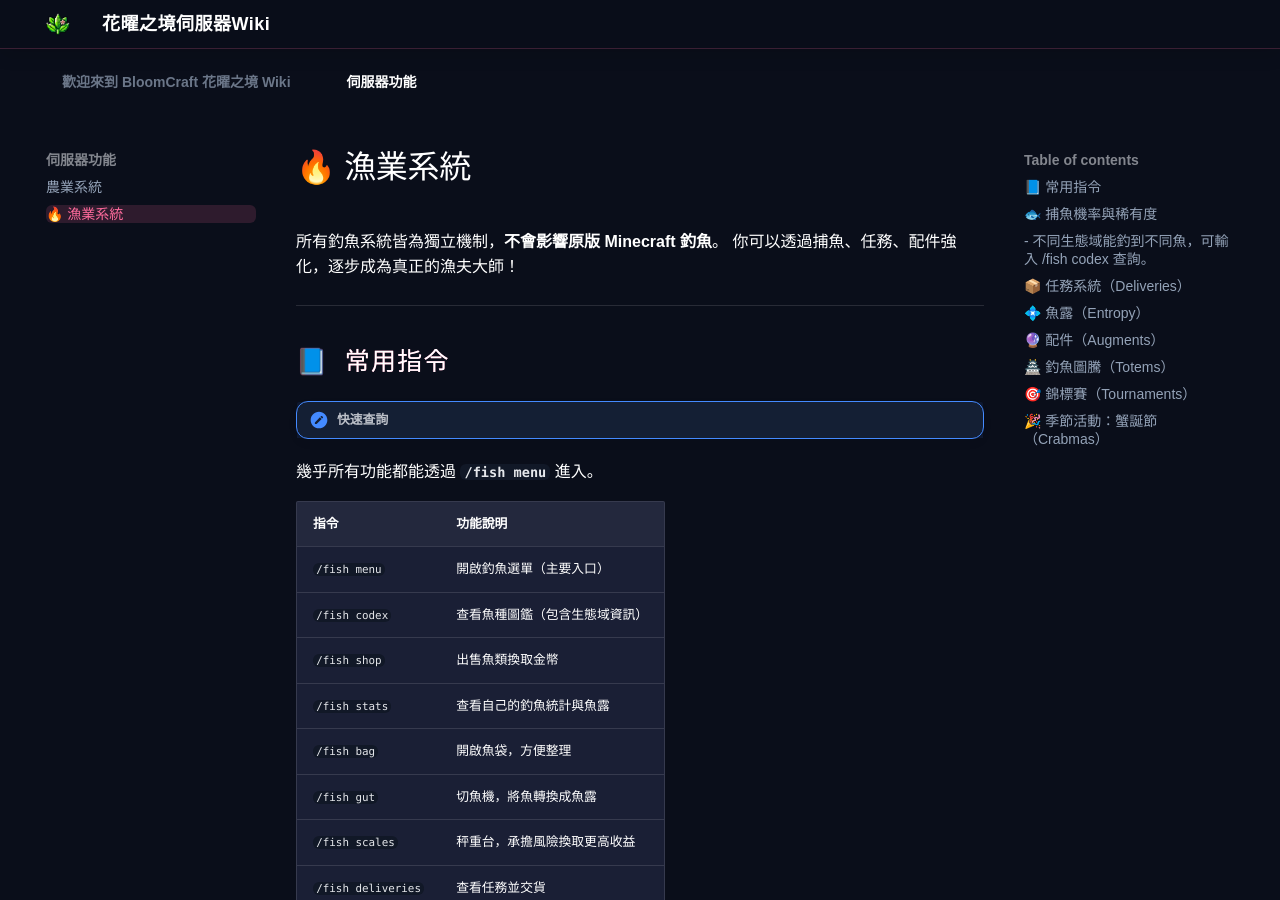
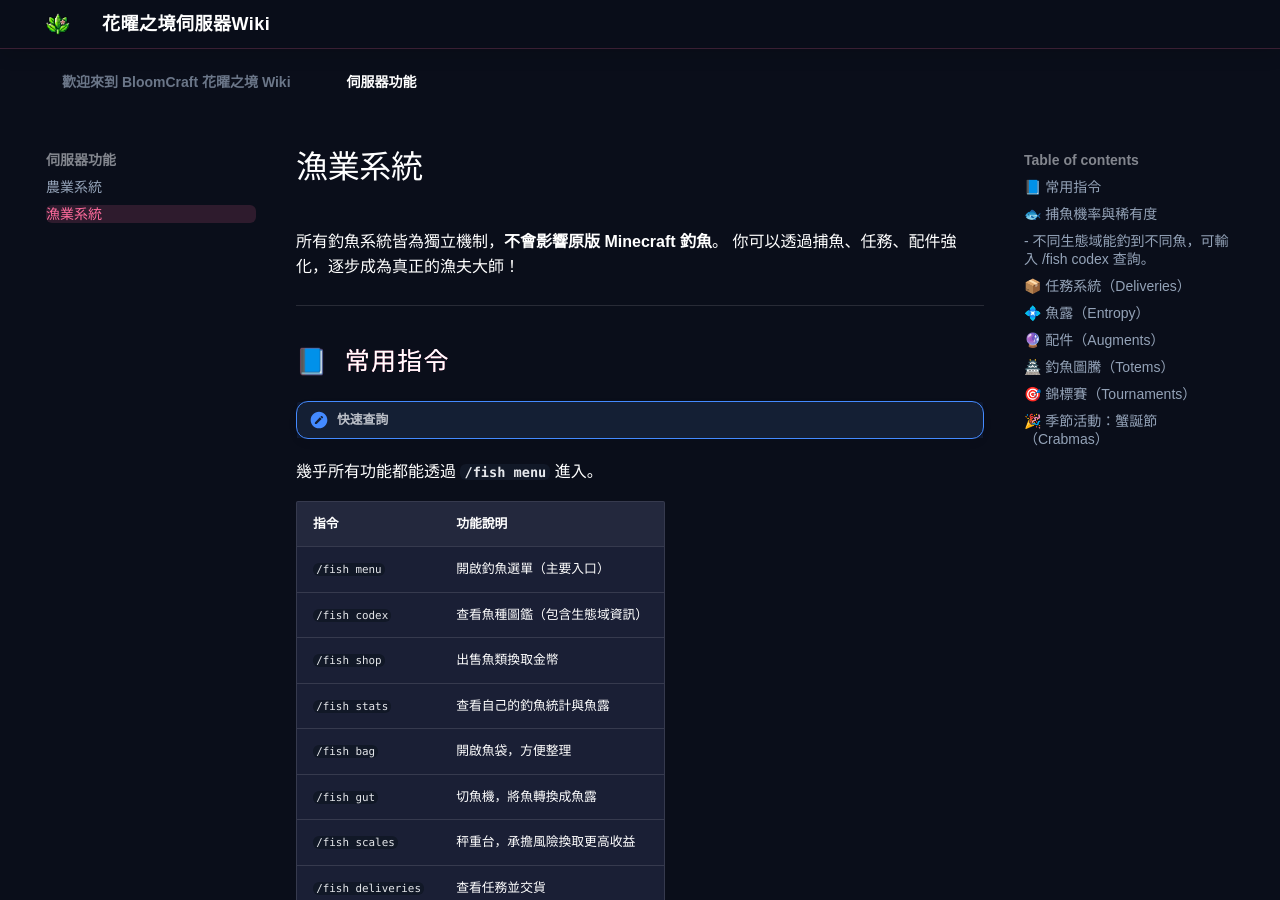
Before and after one commit to RyanisyydsTT/bloomcraft-wikipage, an MkDocs documentation site: the page built from docs/伺服器功能/fishing.md, in a window 1280 px wide and 900 px high. Built offline with MkDocs 1.6.1 and Material for MkDocs 9.7.7, drawn with Linux system fonts in a browser that asks for light colours; some web fonts are replaced.

```diff
--- a/docs/伺服器功能/fishing.md
+++ b/docs/伺服器功能/fishing.md
@@ -1,4 +1,4 @@
-# 🔥 漁業系統
+# 漁業系統
 
 所有釣魚系統皆為獨立機制，**不會影響原版 Minecraft 釣魚**。
 你可以透過捕魚、任務、配件強化，逐步成為真正的漁夫大師！
```
